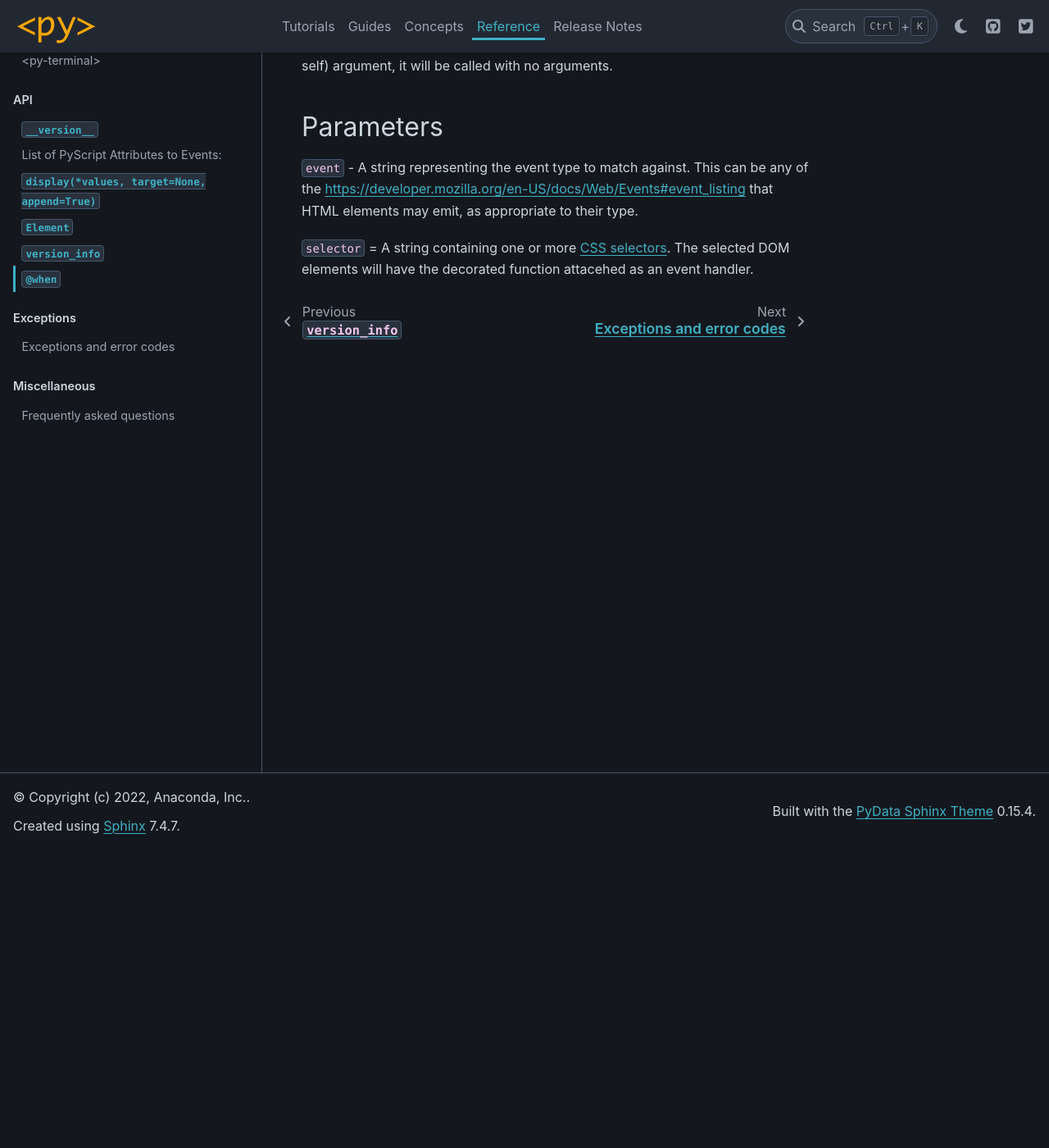
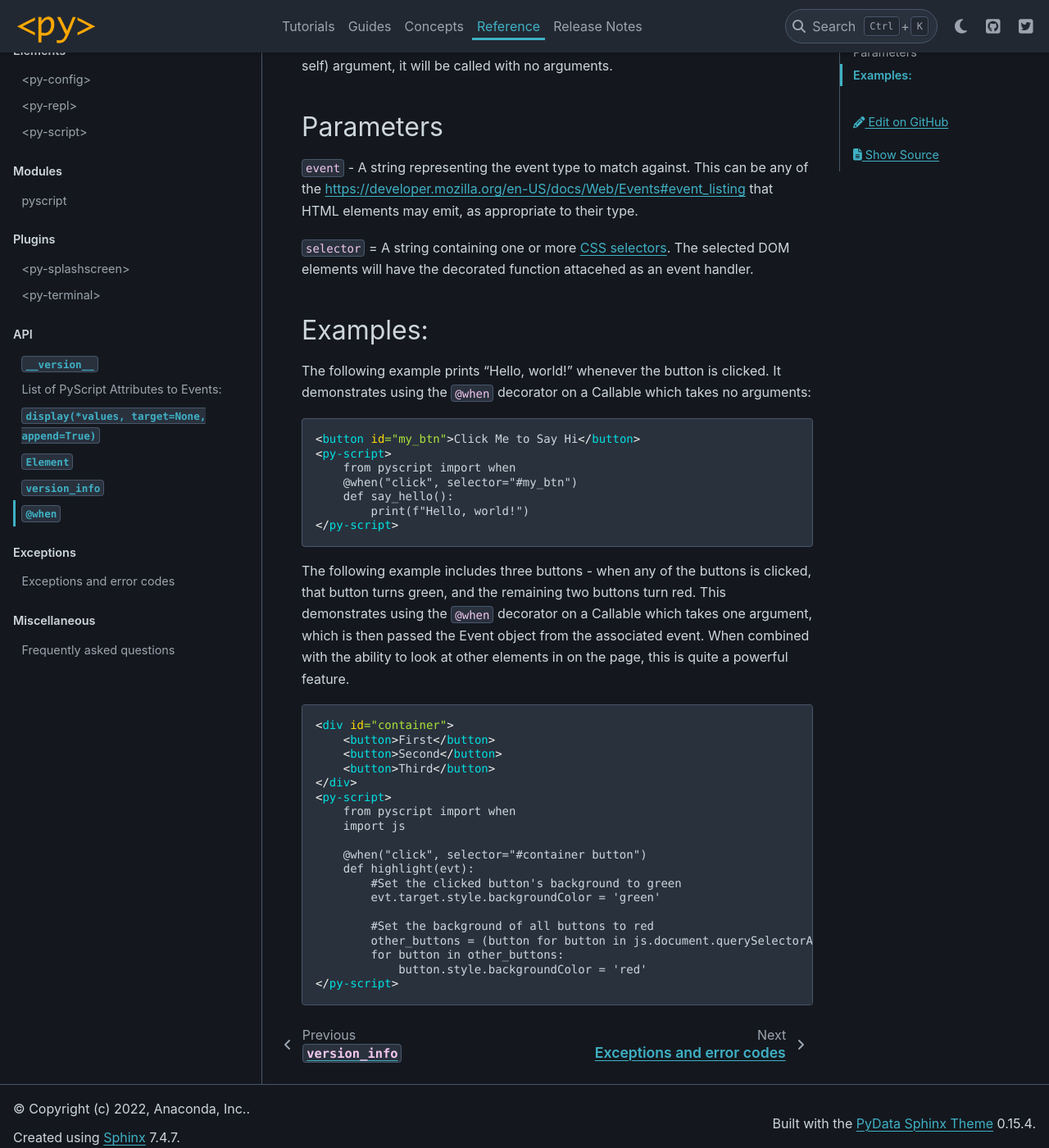
Before and after one commit to pyscript/pyscript, a Sphinx documentation site: the page built from docs/reference/API/when.md, in a window 1280 px wide and 1400 px high, scrolled down 364 px. Shown: the whole window at 82% size. Built offline with Sphinx 7.4.7 and the PyData theme 0.15.4, drawn with Linux system fonts in a browser that asks for light colours.

Commit message:
Added examples in docs, tests

````diff
--- a/docs/reference/API/when.md
+++ b/docs/reference/API/when.md
@@ -11,3 +11,41 @@
 `event` - A string representing the event type to match against. This can be any of the [https://developer.mozilla.org/en-US/docs/Web/Events#event_listing](https://developer.mozilla.org/en-US/docs/Web/Events) that HTML elements may emit, as appropriate to their type.
 
 `selector` = A string containing one or more [CSS selectors](https://developer.mozilla.org/en-US/docs/Learn/CSS/Building_blocks/Selectors). The selected DOM elements will have the decorated function attacehed as an event handler.
+
+## Examples:
+
+The following example prints "Hello, world!" whenever the button is clicked. It demonstrates using the `@when` decorator on a Callable which takes no arguments:
+
+```html
+<button id="my_btn">Click Me to Say Hi</button>
+<py-script>
+    from pyscript import when
+    @when("click", selector="#my_btn")
+    def say_hello():
+        print(f"Hello, world!")
+</py-script>
+```
+
+The following example includes three buttons - when any of the buttons is clicked, that button turns green, and the remaining two buttons turn red. This demonstrates using the `@when` decorator on a Callable which takes one argument, which is then passed the Event object from the associated event. When combined with the ability to look at other elements in on the page, this is quite a powerful feature.
+
+```html
+<div id="container">
+    <button>First</button>
+    <button>Second</button>
+    <button>Third</button>
+</div>
+<py-script>
+    from pyscript import when
+    import js
+
+    @when("click", selector="#container button")
+    def highlight(evt):
+        #Set the clicked button's background to green
+        evt.target.style.backgroundColor = 'green'
+
+        #Set the background of all buttons to red
+        other_buttons = (button for button in js.document.querySelectorAll('button') if button != evt.target)
+        for button in other_buttons:
+            button.style.backgroundColor = 'red'
+</py-script>
+```
````
Also changed, not shown: 1 other file.
